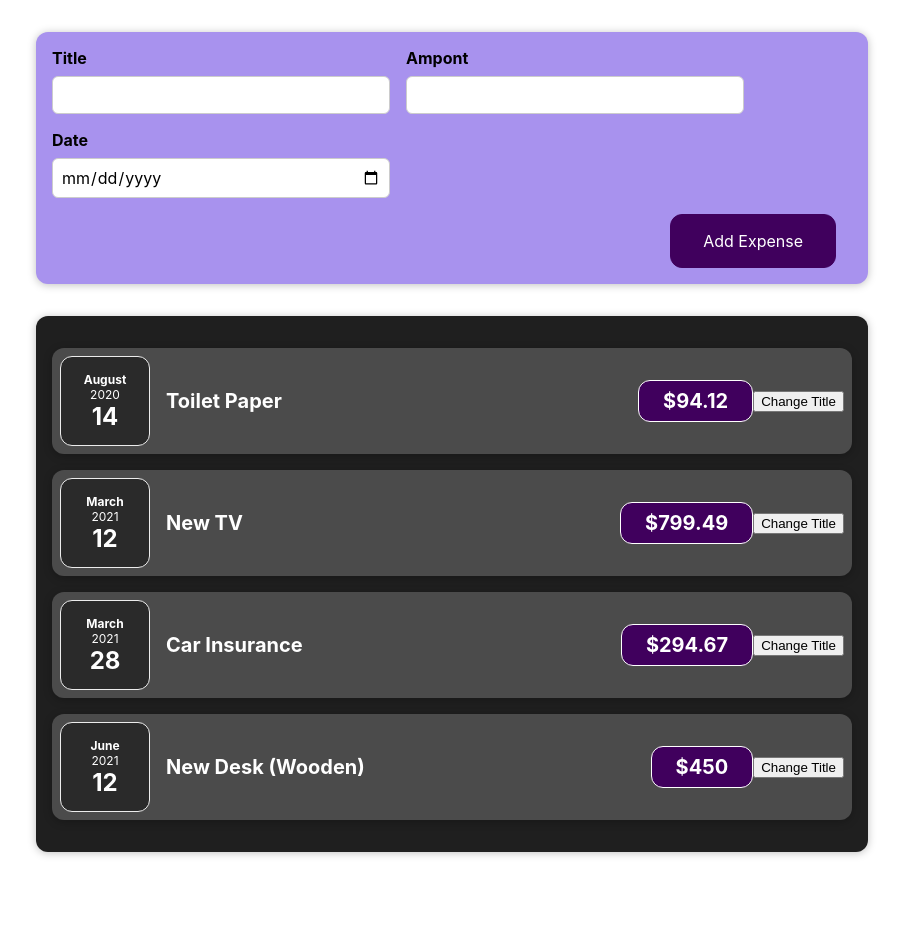
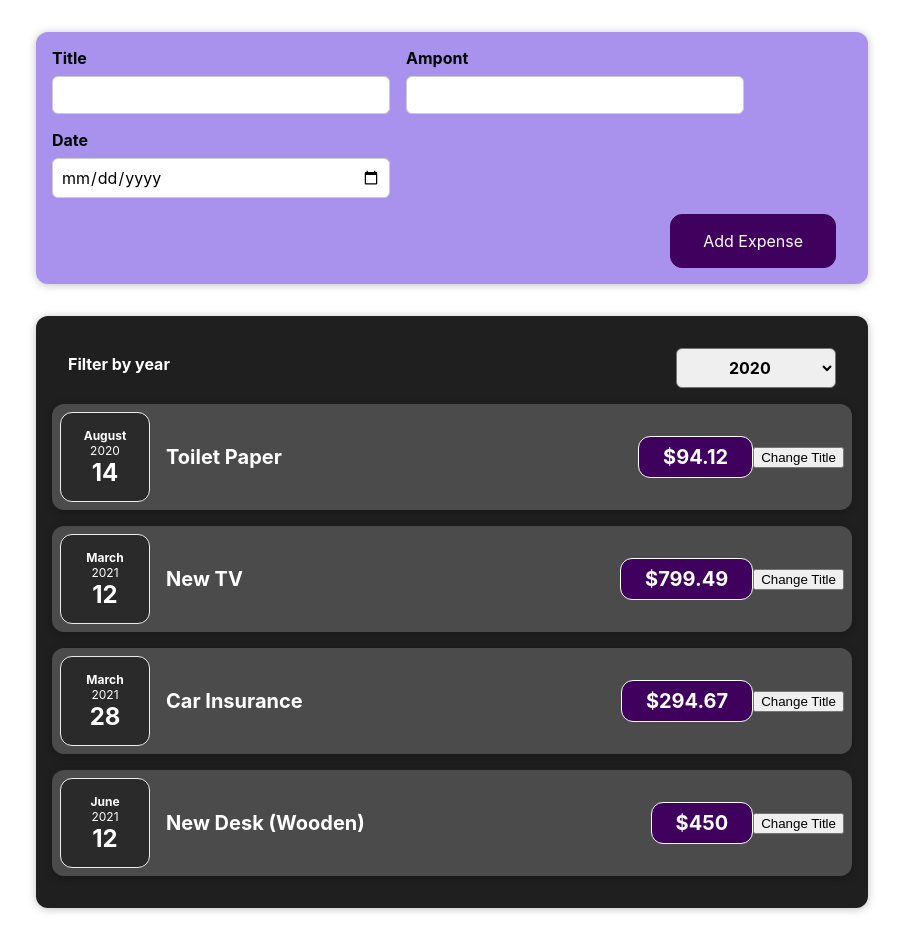
Before and after one commit to DavidPerelman/react-complete-guide-code, a React (Create React App) app: page / in a window 1280 px wide. Shown: the whole page, without its empty margins (188-1091 px from the left). Before the commit the page ends 884 px from the top, so only its background shows below. Built offline with nearby package versions, Linux system fonts and the light colour scheme.

Commit message:
Time to Practice: Working with Events & State

```diff
--- a/src/App.js
+++ b/src/App.js
@@ -1,7 +1,5 @@
-import ExpenseItem from './components/Expenses/ExpenseItem';
 import Expenses from './components/Expenses/Expenses';
 import NewExpense from './components/NewExpense/NewExpense';
-// import './App.css';
 
 function App() {
   const expenses = [
--- a/src/components/Expenses/ExpenseItem.js
+++ b/src/components/Expenses/ExpenseItem.js
@@ -1,5 +1,5 @@
 import React, { useState } from 'react';
-import Card from '../Card';
+import Card from '../UI/Card';
 import ExpenseDate from './ExpenseDate';
 import './ExpenseItem.css';
 
--- a/src/components/Expenses/Expenses.js
+++ b/src/components/Expenses/Expenses.js
@@ -1,11 +1,22 @@
-import React from 'react';
-import Card from '../Card';
+import React, { useState } from 'react';
+import Card from '../UI/Card';
 import ExpenseItem from './ExpenseItem';
 import './Expenses.css';
+import ExpensesFilter from './ExpensesFilter';
 
 const Expenses = ({ expenses }) => {
+  const [fileredYear, setFileredYear] = useState('2020');
+
+  const filterChangeHandler = (selectedYear) => {
+    setFileredYear(selectedYear);
+  };
+
   return (
     <Card className='expenses'>
+      <ExpensesFilter
+        selected={fileredYear}
+        onChangeFilter={filterChangeHandler}
+      />
       <ExpenseItem
         title={expenses[0].title}
         amount={expenses[0].amount}
--- /dev/null
+++ b/src/components/Expenses/ExpensesFilter.css
@@ -0,0 +1,24 @@
+.expenses-filter {
+  color: white;
+  padding: 0 1rem;
+}
+
+.expenses-filter__control {
+  display: flex;
+  width: 100%;
+  align-items: center;
+  justify-content: space-between;
+  margin: 1rem 0;
+}
+
+.expenses-filter label {
+  font-weight: bold;
+  margin-bottom: 0.5rem;
+}
+
+.expenses-filter select {
+  font: inherit;
+  padding: 0.5rem 3rem;
+  font-weight: bold;
+  border-radius: 6px;
+}
--- /dev/null
+++ b/src/components/Expenses/ExpensesFilter.js
@@ -0,0 +1,26 @@
+import React, { useState } from 'react';
+import './ExpensesFilter.css';
+
+const ExpensesFilter = ({ selected, onChangeFilter }) => {
+  const [pickedYear, setPickedYear] = useState('');
+
+  const selectChangeHandler = (e) => {
+    onChangeFilter(e.target.value);
+  };
+
+  return (
+    <div className='expenses-filter'>
+      <div className='expenses-filter__control'>
+        <label>Filter by year</label>
+        <select value={selected} onChange={selectChangeHandler}>
+          <option value='2022'>2022</option>
+          <option value='2021'>2021</option>
+          <option value='2020'>2020</option>
+          <option value='2019'>2019</option>
+        </select>
+      </div>
+    </div>
+  );
+};
+
+export default ExpensesFilter;
```
Also changed, not shown: src/components/UI/Card.css (renamed from src/components/Card.css), src/components/UI/Card.js (renamed from src/components/Card.js).
